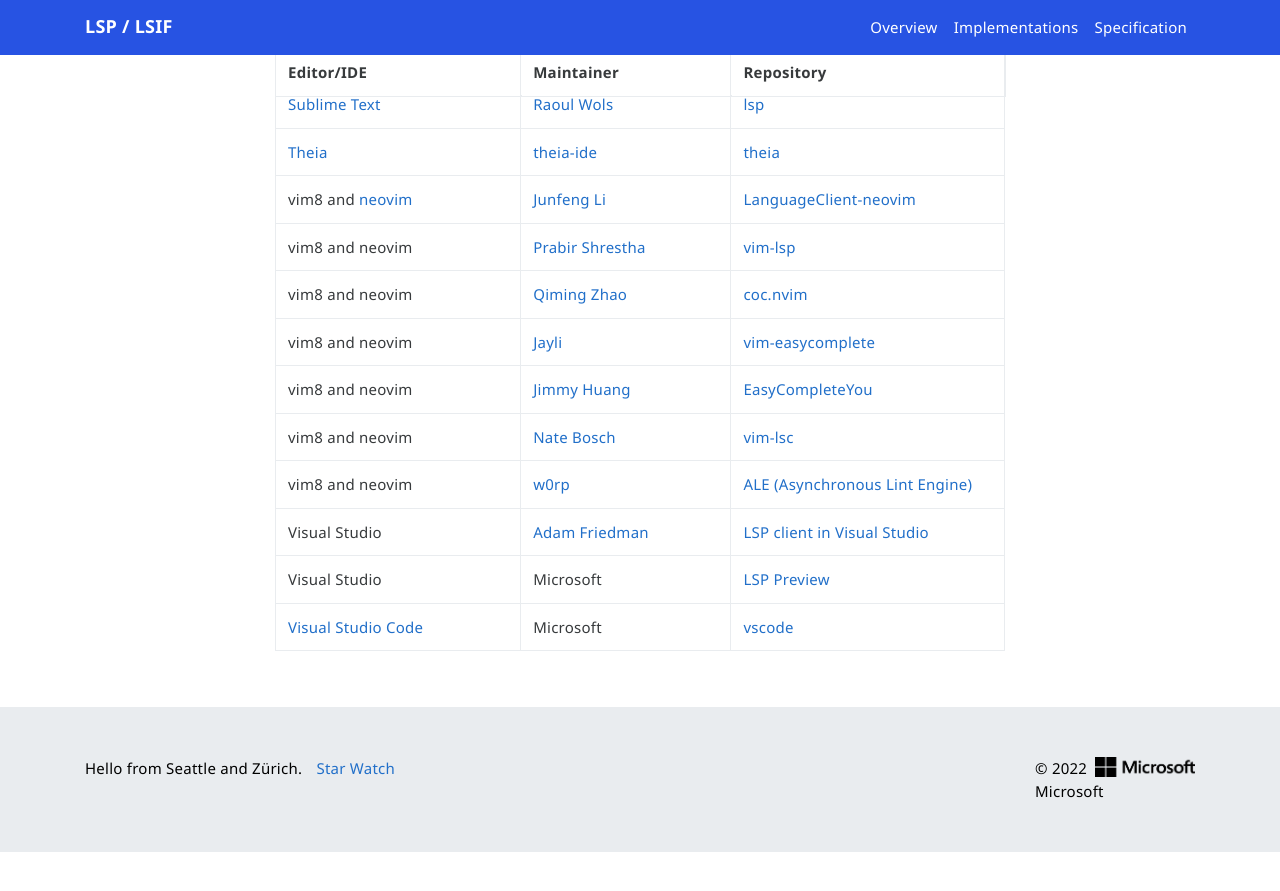
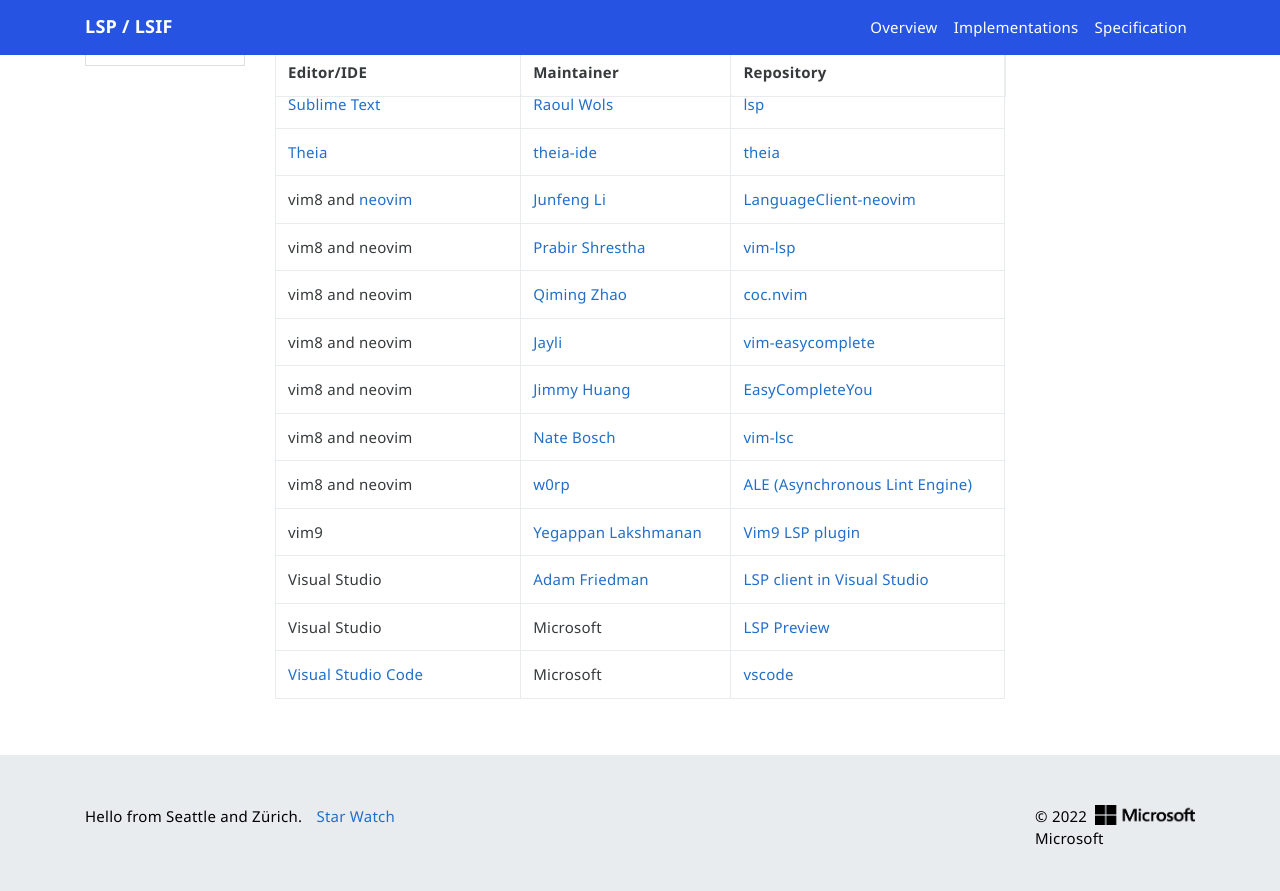
Before and after one commit to microsoft/language-server-protocol, a Jekyll site: the page built from _implementors/tools.md, in a window 1280 px wide and 900 px high, scrolled down 1798 px. Shown: the top 891 px of the window. Built offline with Jekyll 4.4.1, drawn with Linux system fonts in a browser that asks for light colours; nearby versions of some CDN libraries; comment, search, counter and statistics services are not loaded; before the commit the page ends 2650 px from its top, so only the background shows below that.

Commit message:
Mention the Vim9 LSP plugin (#1593)

```diff
--- a/_implementors/tools.md
+++ b/_implementors/tools.md
@@ -51,6 +51,7 @@
 | vim8 and neovim| [Jimmy Huang](https://github.com/JimmyHuang454) | [EasyCompleteYou](https://github.com/JimmyHuang454/EasyCompleteYou) |
 | vim8 and neovim| [Nate Bosch](https://github.com/natebosch) | [vim-lsc](https://github.com/natebosch/vim-lsc) |
 | vim8 and neovim| [w0rp](https://github.com/w0rp) | [ALE (Asynchronous Lint Engine) ](https://github.com/w0rp/ale) |
+| vim9 | [Yegappan Lakshmanan](https://github.com/yegappan) | [Vim9 LSP plugin](https://github.com/yegappan/lsp) |
 | Visual Studio | [Adam Friedman](https://github.com/tintoy) | [LSP client in Visual Studio](https://github.com/tintoy/dotnet-language-client/tree/sample/visual-studio/samples/VisualStudioExtension) |
 | Visual Studio | Microsoft | [LSP Preview](https://marketplace.visualstudio.com/items?itemName=vsext.LanguageServerClientPreview) |
 | [Visual Studio Code](https://code.visualstudio.com) | Microsoft | [vscode](https://github.com/Microsoft/vscode/)  |
```
